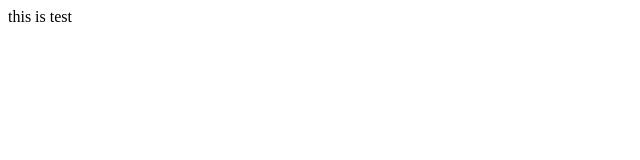
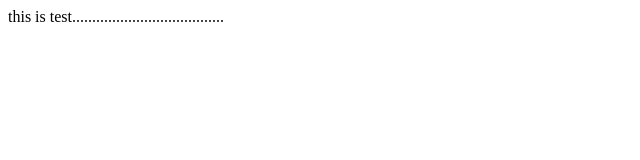
Before and after one commit to CatisFish/PTW, a plain HTML site: page index.html in a window 1280 px wide. Shown: the full height of the page, 0-640 px from the left. Drawn offline with Linux system fonts and the light colour scheme.

Commit message:
Update index.html

```diff
--- a/index.html
+++ b/index.html
@@ -6,6 +6,6 @@
     <title>Document</title>
 </head>
 <body>
-    this is test
+    this is test......................................
 </body>
 </html>
```
